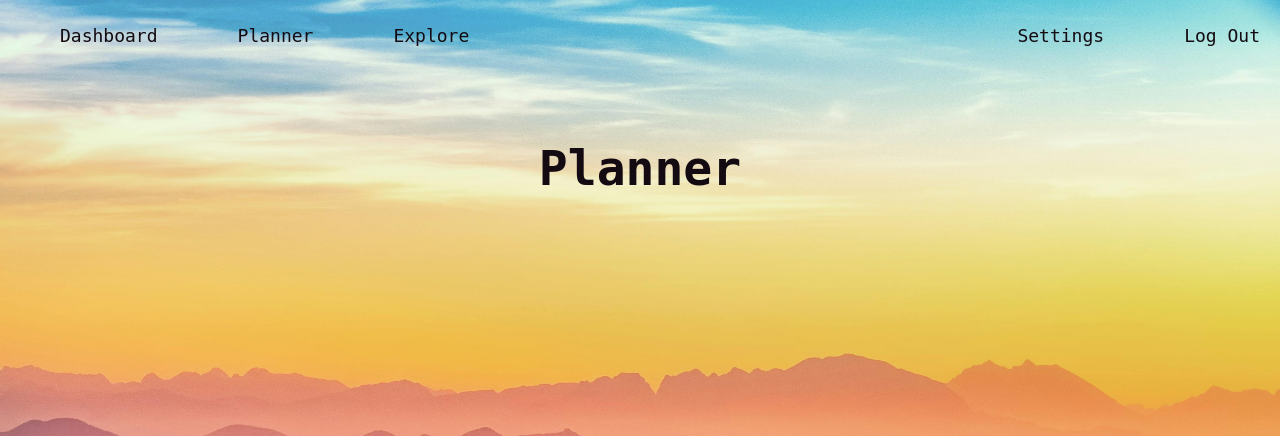
After one commit to LeeJFranklin/Odyssey, a Flask app: page /planner in a window 1280 px wide. The commit adds this page. Shown: the top 436 px of the page. Run offline with Flask 3, Linux system fonts and the light colour scheme; a user stored in the database is signed in.

```diff
--- a/app.py
+++ b/app.py
@@ -135,6 +135,27 @@ def dashboard():
     # Pass the username to the template
     return render_template("dashboard.html", username=user["username"])
 
+# Planner route
+@app.route("/planner")
+@login_required
+def planner():
+    #TODO create planner section
+    return render_template("planner.html")
+
+# Explore route
+@app.route("/explore")
+@login_required
+def explore():
+    #TODO create explore section
+    return render_template("explore.html")
+
+# Settings route
+@app.route("/settings")
+@login_required
+def favourites():
+    #TODO create settings section
+    return render_template("settings.html")
+
 # Log out route
 @app.route("/logout")
 @login_required
--- a/static/script.js
+++ b/static/script.js
@@ -53,3 +53,56 @@ document.querySelector("form").addEventListener("submit", function(event) {
         event.preventDefault();
     }
 });
+
+// Initialize the Leaflet map
+var map = L.map('map').setView([21.000, 10.00], 2);
+
+// Add OpenStreetMap tiles to Leaflet map
+L.tileLayer('https://tile.openstreetmap.org/{z}/{x}/{y}.png', {
+    maxZoom: 19,  // Maximum zoom level to control zooming in
+    minZoom: 2,    // Minimum zoom level to control zooming out
+    attribution: '&copy; <a href="http://www.openstreetmap.org/copyright">OpenStreetMap</a>'
+}).addTo(map);
+
+let currentMarker;  // Variable to store the current marker
+
+// Add event listener to input field for Enter key
+document.getElementById('location-search').addEventListener('keydown', function(event) {
+    if (event.key === 'Enter') {
+        searchLocation();  // Call the searchLocation function when Enter is pressed
+    }
+});
+
+// Add GeoLocation search with Photon API
+async function searchLocation() {
+    const location = document.getElementById('location-search').value;
+    const url = `https://photon.komoot.io/api/?q=${encodeURIComponent(location)}`;
+
+    try {
+        const response = await fetch(url);
+        const data = await response.json();
+        L.marker()
+
+        if (data && data.features && data.features.length > 0) {
+            const { coordinates } = data.features[0].geometry;
+            const [lon, lat] = coordinates;
+
+            // Remove the existing marker if there is one
+            if (currentMarker) {
+                map.removeLayer(currentMarker);
+            }
+
+            // Set the map view to the location
+            map.setView([lat, lon], 5);
+
+            // Add the new marker and store it in currentMarker
+            currentMarker = L.marker([lat, lon]).addTo(map)
+                .bindPopup(`${location}`)
+                .openPopup();
+        } else {
+            alert("Location not found.");
+        }
+    } catch (error) {
+        console.error("Error with Photon API:", error);
+    }
+}
--- a/static/styles.css
+++ b/static/styles.css
@@ -60,7 +60,7 @@ label {
     font-family: monospace, sans-serif;
     text-decoration: none;
     padding: 0 20px;
-    font-size: 20px;
+    font-size: 18px;
     transition: color 0.4s;
 }
 
@@ -121,3 +121,9 @@ label {
     font-style: italic;
     z-index: 10;
 }
+
+#map {
+    height: 350px;
+    width: 60vw;
+    border-radius: 8px;
+}
--- a/templates/layout.html
+++ b/templates/layout.html
@@ -5,9 +5,15 @@
         <meta charset="UTF-8">
         <meta name="viewport" content="initial-scale=1, width=device-width">
         <link rel="stylesheet" href="static/styles.css">
+
+        <!-- Link to Leaflet CSS file -->
+        <link rel="stylesheet" href="https://unpkg.com/leaflet@1.9.4/dist/leaflet.css"
+         integrity="sha256-p4NxAoJBhIIN+hmNHrzRCf9tD/miZyoHS5obTRR9BMY="
+         crossorigin=""/>
+
         <link rel="icon" href="static/images/favicon.ico">
         <link rel="preload" href="static/images/landing-background.jpg" as="image">
-        <title>Adventure Planner | {% block title %}{% endblock %}</title>
+        <title>Odyssey | {% block title %}{% endblock %}</title>
     </head>
     <header class="app-header">
         <nav class="nav-bar-global">
@@ -24,13 +30,6 @@
                     <li>
                         <a href="/planner">
                             <span>Planner</span>
-                        </a>
-                    </li>
-                </ul>
-                <ul class="list-style-none">
-                    <li>
-                        <a href="/favourites">
-                            <span>Favourites</span>
                         </a>
                     </li>
                 </ul>
@@ -93,5 +92,12 @@
             {% endblock %}
         </main>
     </body>
+
+    <!-- Leaflet JavaScript file -->
+    <script src="https://unpkg.com/leaflet@1.9.4/dist/leaflet.js"
+     integrity="sha256-20nQCchB9co0qIjJZRGuk2/Z9VM+kNiyxNV1lvTlZBo="
+     crossorigin=""></script>
+
+    <!-- Local JavaScript file -->
     <script src="static/script.js"></script>
 </html>
--- /dev/null
+++ b/templates/planner.html
@@ -0,0 +1,13 @@
+{% extends "layout.html" %}
+
+{% block title %}
+    Planner
+{% endblock %}
+
+{% block content %}
+
+    <form action="/planner" method="get"></form>
+        <h2>Planner</h2>
+    </form>
+
+{% endblock %}
```
Also changed, not shown: templates/dashboard.html (+6 -2 lines), templates/explore.html (added, +20 -0 lines), templates/settings.html (added, +13 -0 lines), README.md.
